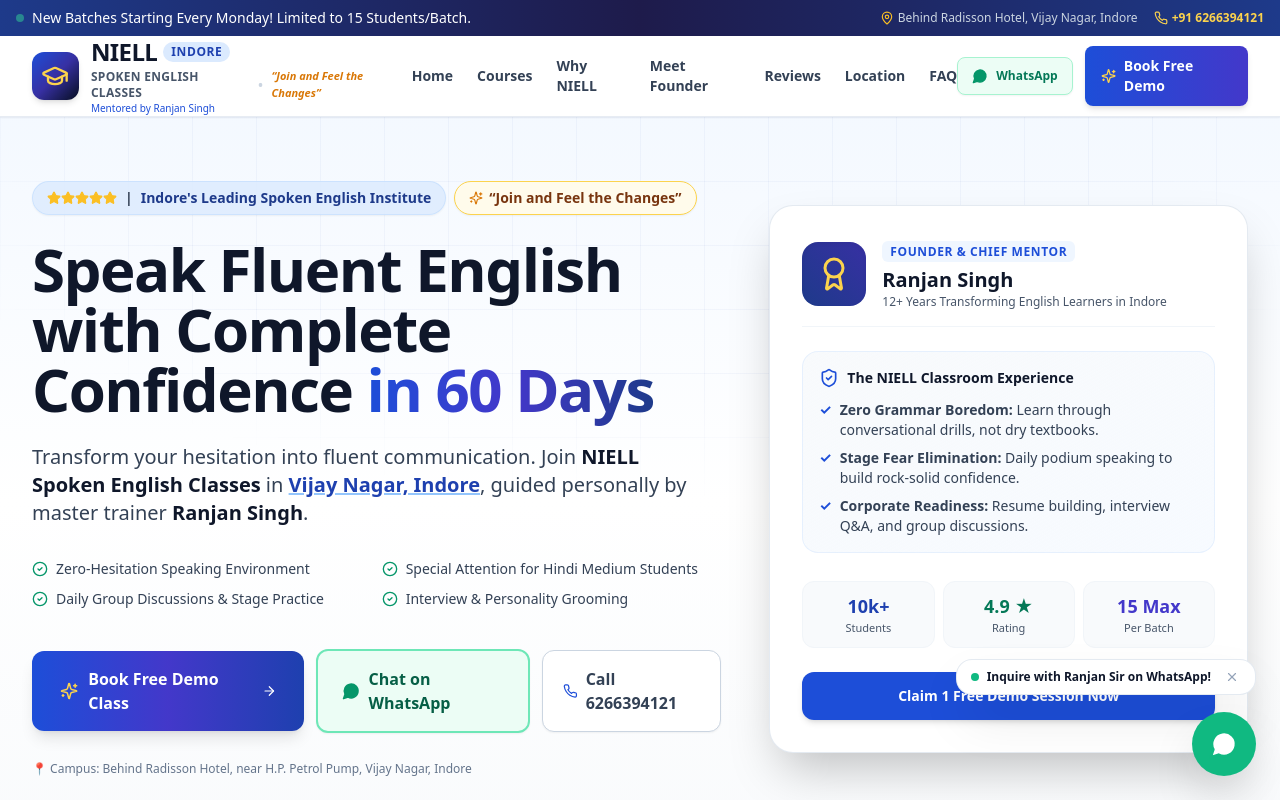
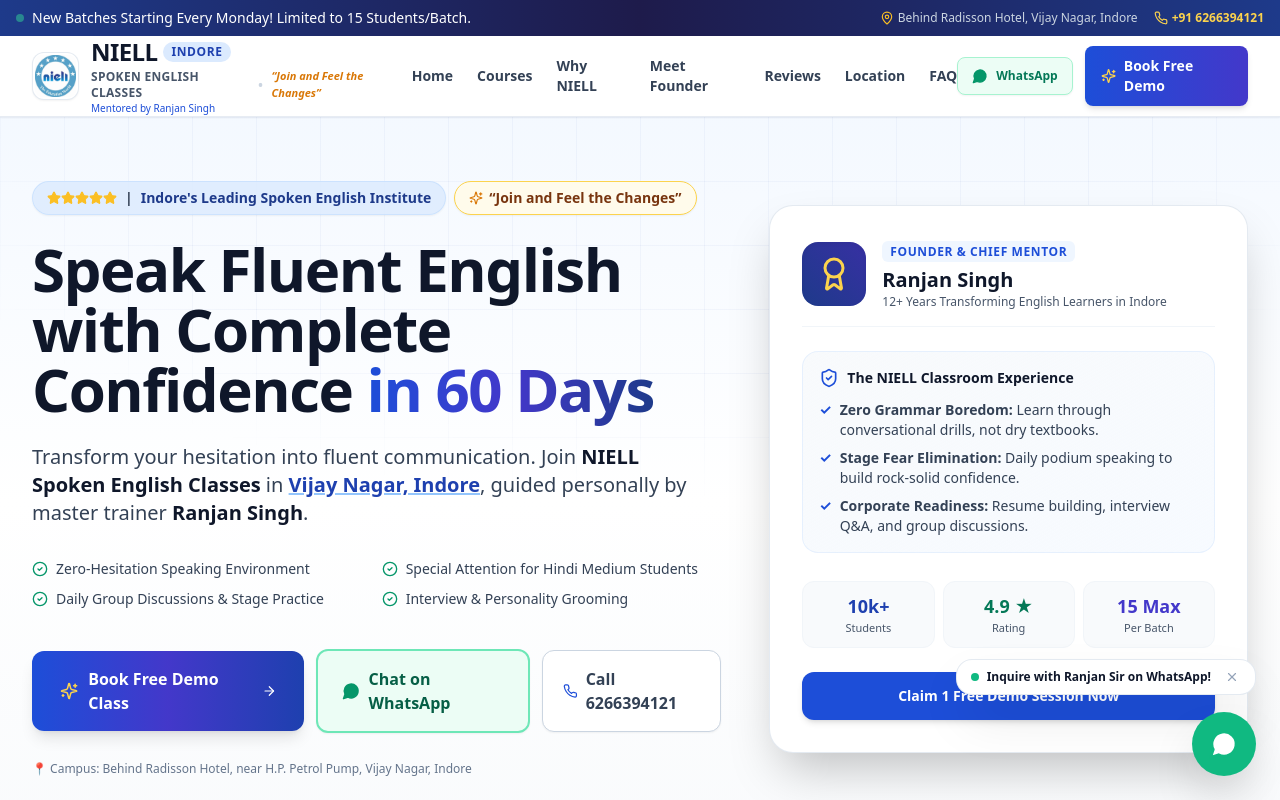
Before and after one commit to Ashish25162/niell-website, a Next.js app: page / in a window 1280 px wide. Shown: the top 800 px of the page. Built offline with nearby package versions, Linux system fonts and the light colour scheme.

Commit message:
feat: add official NIELL logo in header, footer, founder spotlight, and favicon

```diff
--- a/src/app/layout.tsx
+++ b/src/app/layout.tsx
@@ -27,6 +27,10 @@
   alternates: {
     canonical: "/",
   },
+  icons: {
+    icon: "/logo.png",
+    apple: "/logo.png",
+  },
   openGraph: {
     title: "NIELL Spoken English Classes Indore | Mentored by Ranjan Singh",
     description:
@@ -35,12 +39,21 @@
     siteName: "NIELL Spoken English Classes",
     locale: "en_IN",
     type: "website",
+    images: [
+      {
+        url: "/logo.png",
+        width: 447,
+        height: 447,
+        alt: "NIELL Spoken English Classes Official Logo",
+      },
+    ],
   },
   twitter: {
     card: "summary_large_image",
     title: "NIELL Spoken English Classes | Vijay Nagar, Indore",
     description:
       "Master English fluency & personality development under expert mentor Ranjan Singh. Behind Radisson Hotel, Vijay Nagar, Indore.",
+    images: ["/logo.png"],
   },
   robots: {
     index: true,
@@ -70,6 +83,8 @@
         "name": "NIELL Spoken English Classes",
         "alternateName": "NIELL English Classes Indore",
         "slogan": "Join and Feel the Changes",
+        "logo": "https://niellenglish.com/logo.png",
+        "image": "https://niellenglish.com/logo.png",
         "description":
           "Premier English speaking and communication training institute in Indore founded by Ranjan Singh.",
         "url": "https://niellenglish.com",
--- a/src/components/Footer.tsx
+++ b/src/components/Footer.tsx
@@ -1,3 +1,4 @@
+import Image from "next/image";
 import { INSTITUTE_INFO, COURSES } from "@/lib/constants";
 import { GraduationCap, Phone, MessageCircle, MapPin, Mail, Heart } from "lucide-react";
 
@@ -11,8 +12,14 @@
           {/* Col 1: Institute Brand & Mission */}
           <div className="lg:col-span-4 space-y-4">
             <div className="flex items-center gap-3">
-              <div className="w-11 h-11 rounded-xl bg-blue-600 flex items-center justify-center text-white shadow-md">
-                <GraduationCap className="w-6 h-6 text-amber-300" />
+              <div className="w-12 h-12 rounded-xl bg-white p-1 border border-slate-700 overflow-hidden shadow-md flex items-center justify-center">
+                <Image
+                  src="/logo.png"
+                  alt="NIELL Spoken English Classes Logo"
+                  width={44}
+                  height={44}
+                  className="w-full h-full object-contain rounded-lg"
+                />
               </div>
               <div>
                 <span className="text-xl font-black text-white tracking-tight">NIELL</span>
--- a/src/components/Founder.tsx
+++ b/src/components/Founder.tsx
@@ -1,3 +1,4 @@
+import Image from "next/image";
 import { INSTITUTE_INFO } from "@/lib/constants";
 import { MessageCircle, Phone, Award, CheckCircle2, GraduationCap, Quote } from "lucide-react";
 
@@ -15,7 +16,15 @@
               <div className="relative group">
                 <div className="w-48 h-48 sm:w-56 sm:h-56 rounded-3xl bg-gradient-to-tr from-amber-400 via-yellow-200 to-amber-500 p-1.5 shadow-2xl">
                   <div className="w-full h-full bg-slate-900 rounded-[22px] flex flex-col items-center justify-center p-6 text-center">
-                    <GraduationCap className="w-16 h-16 text-amber-300 mb-2" />
+                    <div className="w-16 h-16 rounded-2xl bg-white p-1 mb-2 shadow-md flex items-center justify-center">
+                      <Image
+                        src="/logo.png"
+                        alt="NIELL Official Logo"
+                        width={60}
+                        height={60}
+                        className="w-full h-full object-contain rounded-xl"
+                      />
+                    </div>
                     <span className="text-2xl font-black tracking-tight text-white">
                       Ranjan Singh
                     </span>
--- a/src/components/Header.tsx
+++ b/src/components/Header.tsx
@@ -2,6 +2,7 @@
 
 import { useState } from "react";
 import Link from "next/link";
+import Image from "next/image";
 import { INSTITUTE_INFO } from "@/lib/constants";
 import { Phone, MessageCircle, Menu, X, GraduationCap, MapPin, Sparkles } from "lucide-react";
 
@@ -48,8 +49,15 @@
         <div className="flex items-center justify-between h-20">
           {/* Logo & Brand Identity */}
           <Link href="#hero" className="flex items-center gap-3 group">
-            <div className="w-12 h-12 rounded-xl bg-gradient-to-br from-blue-700 via-indigo-800 to-navy-950 flex items-center justify-center text-white shadow-md group-hover:scale-105 transition-transform">
-              <GraduationCap className="w-7 h-7 text-amber-300" />
+            <div className="relative w-12 h-12 rounded-xl overflow-hidden border border-slate-200/90 shadow-sm bg-white flex items-center justify-center group-hover:scale-105 transition-transform p-0.5">
+              <Image
+                src="/logo.png"
+                alt="NIELL Spoken English Classes Logo"
+                width={48}
+                height={48}
+                className="w-full h-full object-contain rounded-lg"
+                priority
+              />
             </div>
             <div>
               <div className="flex items-center gap-1.5">
```
Also changed, not shown: public/logo.png (added), src/app/icon.png (added).
